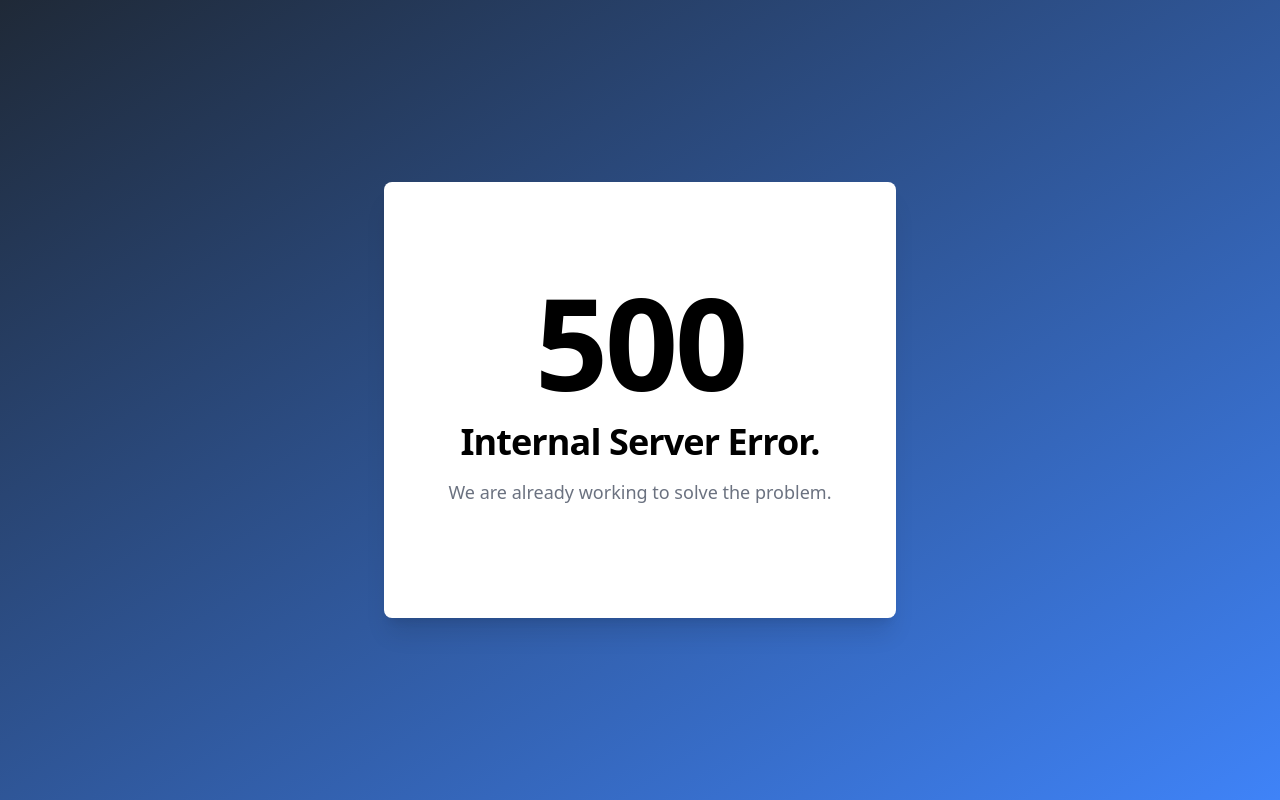
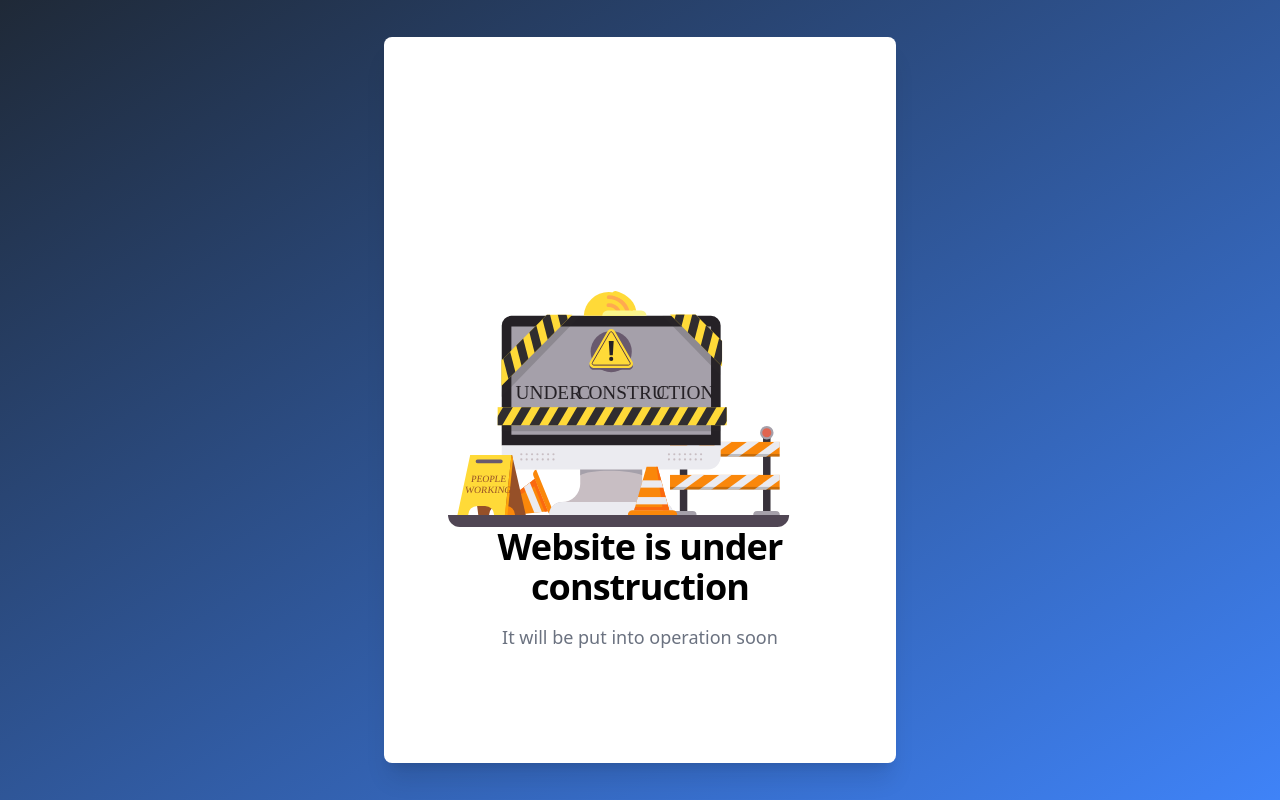
Before and after one commit to byteAr/myPage, an Angular app: page / in a window 1280 px wide. Built offline with nearby package versions, Linux system fonts and the light colour scheme.

Commit message:
nuevo logo

```diff
--- a/src/app/app.component.html
+++ b/src/app/app.component.html
@@ -6,9 +6,9 @@
 
               <div class="py-8 px-4 mx-auto max-w-screen-xl lg:py-16 lg:px-6">
                   <div class="mx-auto max-w-screen-sm text-center">
-                      <h1 class="mb-4 text-7xl tracking-tight font-extrabold lg:text-9xl text-primary-600 dark:text-primary-500">500</h1>
-                      <p class="mb-4 text-3xl tracking-tight font-bold text-black md:text-4xl">Internal Server Error.</p>
-                      <p class="mb-4 text-lg font-light text-gray-500 dark:text-gray-400">We are already working to solve the problem. </p>
+                      <img src="../assets/images/underConstruction.svg" alt="">
+                      <p class="mb-4 text-3xl tracking-tight font-bold text-black md:text-4xl">Website is under construction</p>
+                      <p class="mb-4 text-lg font-light text-gray-500 dark:text-gray-400">It will be put into operation soon </p>
                   </div>
               </div>
 
```
Also changed, not shown: src/assets/images/underConstruction.svg (added).
